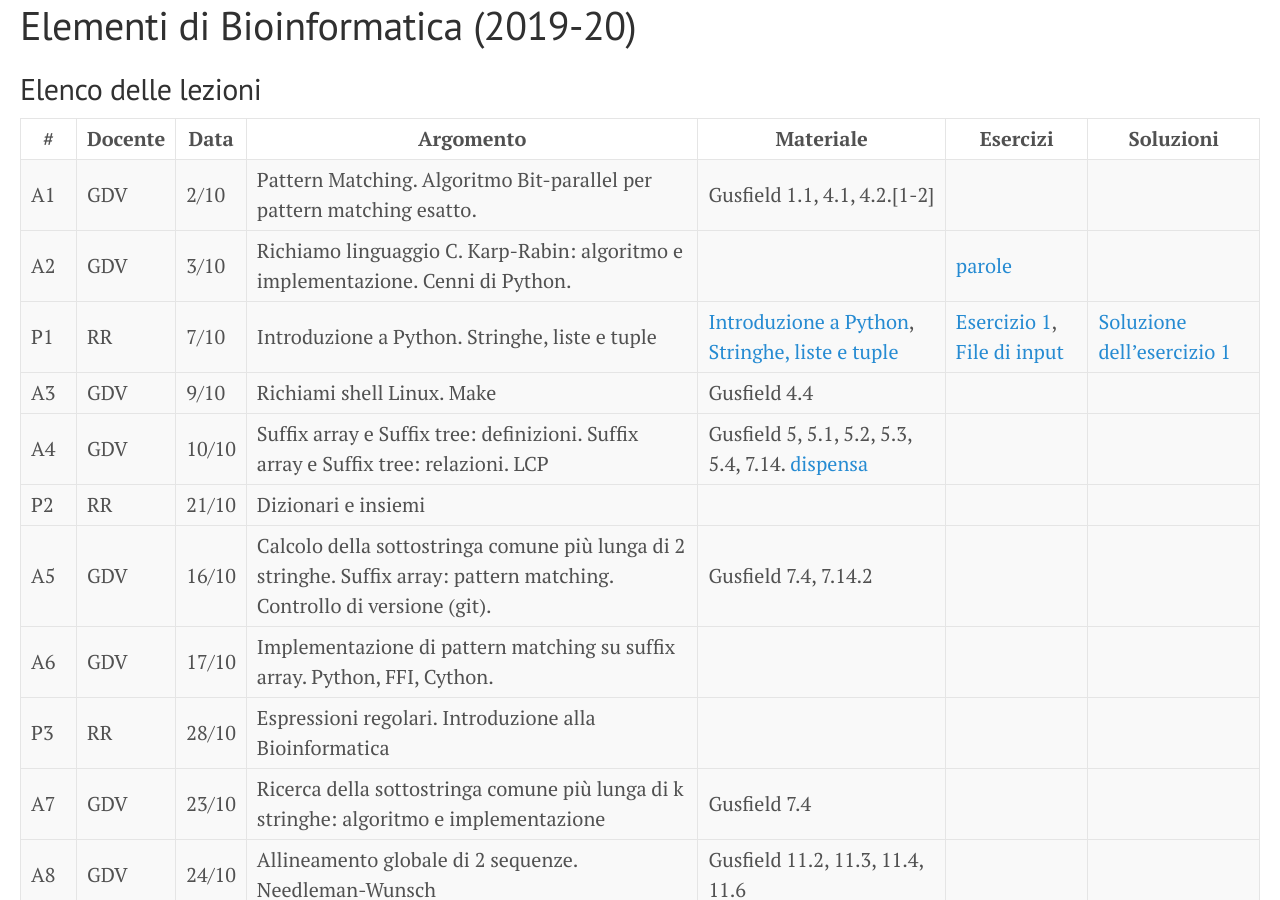
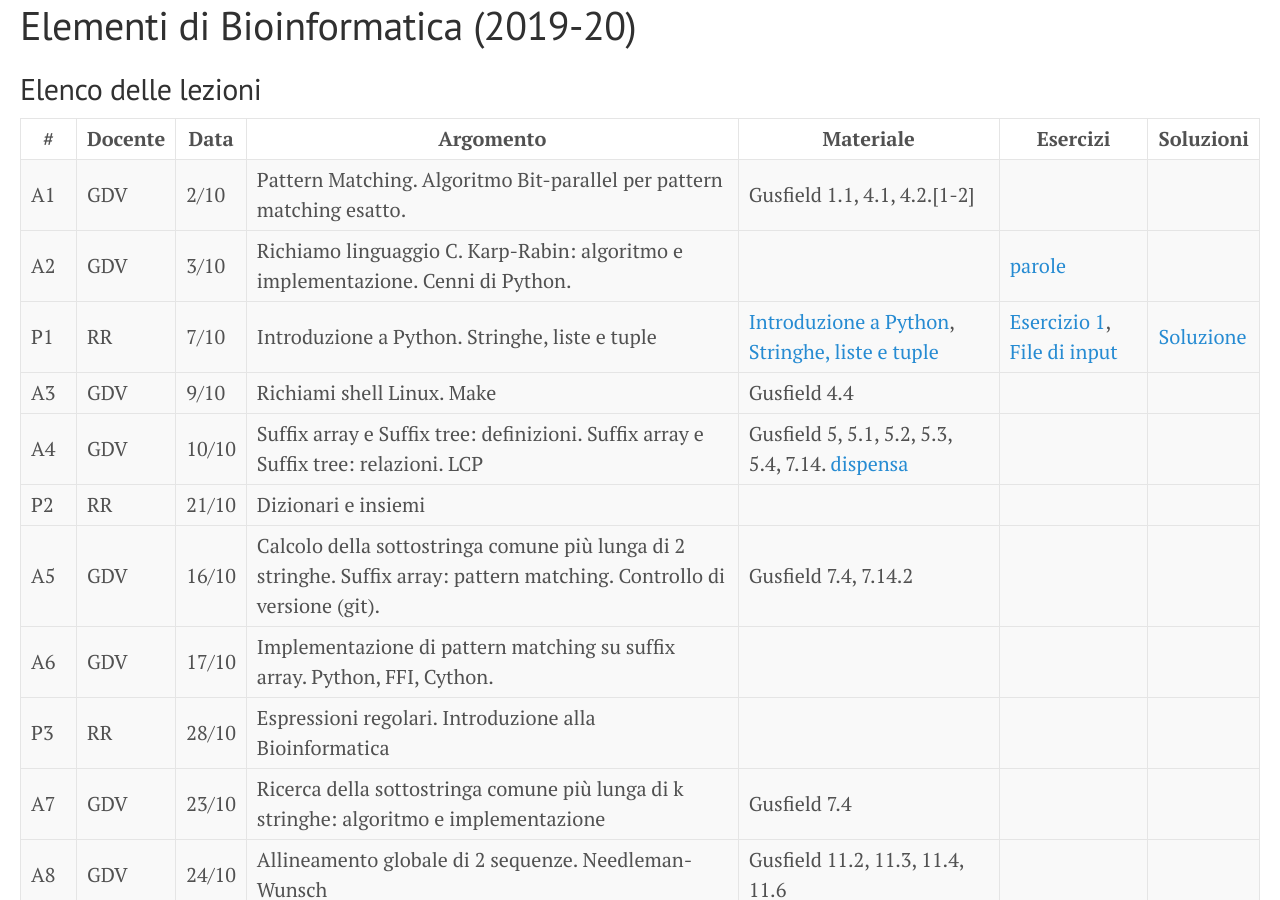
Before and after one commit to bioinformatica-corso/lezioni, a Jekyll site: the page built from docs/index.md, in a window 1280 px wide and 900 px high. Built offline with Jekyll 4.4.1, drawn with Linux system fonts in a browser that asks for light colours.

Commit message:
Correzione
Correzione

```diff
--- a/docs/index.md
+++ b/docs/index.md
@@ -12,7 +12,7 @@
 | --  | ---     | ----- | ---------                                                                                                               | ----------                                                                                                     | -------------                          | --------- |
 | A2  | GDV     | 3/10  | Richiamo linguaggio C. Karp-Rabin: algoritmo e implementazione. Cenni di Python.                                        |                                                                                                               | [parole](c-esercizio-parole-frequenti) |           |
 | --  | ---     | ----- | ---------                                                                                                               | ----------                                                                                                     | -------------                          | --------- |
-| P1  | RR      | 7/10  | Introduzione a Python. Stringhe, liste e tuple                                                                           | [Introduzione a Python](https://github.com/bioinformatica-corso/lezioni/blob/master/laboratorio/7ott19/lezione1-introduzione.ipynb), [Stringhe, liste e tuple](https://github.com/bioinformatica-corso/lezioni/blob/master/laboratorio/7ott19/lezione2-strutture-dati1.ipynb)                                                                                                             | [Esercizio 1](), [File di input]()                                        |[Soluzione dell'esercizio 1]()           |
+| P1  | RR      | 7/10  | Introduzione a Python. Stringhe, liste e tuple                                                                           | [Introduzione a Python](https://github.com/bioinformatica-corso/lezioni/blob/master/laboratorio/7ott19/lezione1-introduzione.ipynb), [Stringhe, liste e tuple](https://github.com/bioinformatica-corso/lezioni/blob/master/laboratorio/7ott19/lezione2-strutture-dati1.ipynb)                                                                                                             | [Esercizio 1](), [File di input]()                                        |[Soluzione]()           |
 | --  | ---     | ----- | ---------                                                                                                               | ----------                                                                                                     | -------------                          | --------- |
 | A3  | GDV     | 9/10  | Richiami shell Linux. Make                                                                                              | Gusfield 4.4                                                                                                   |                                        |           |
 | --  | ---     | ----- | ---------                                                                                                               | ----------                                                                                                     | -------------                          | --------- |
```
